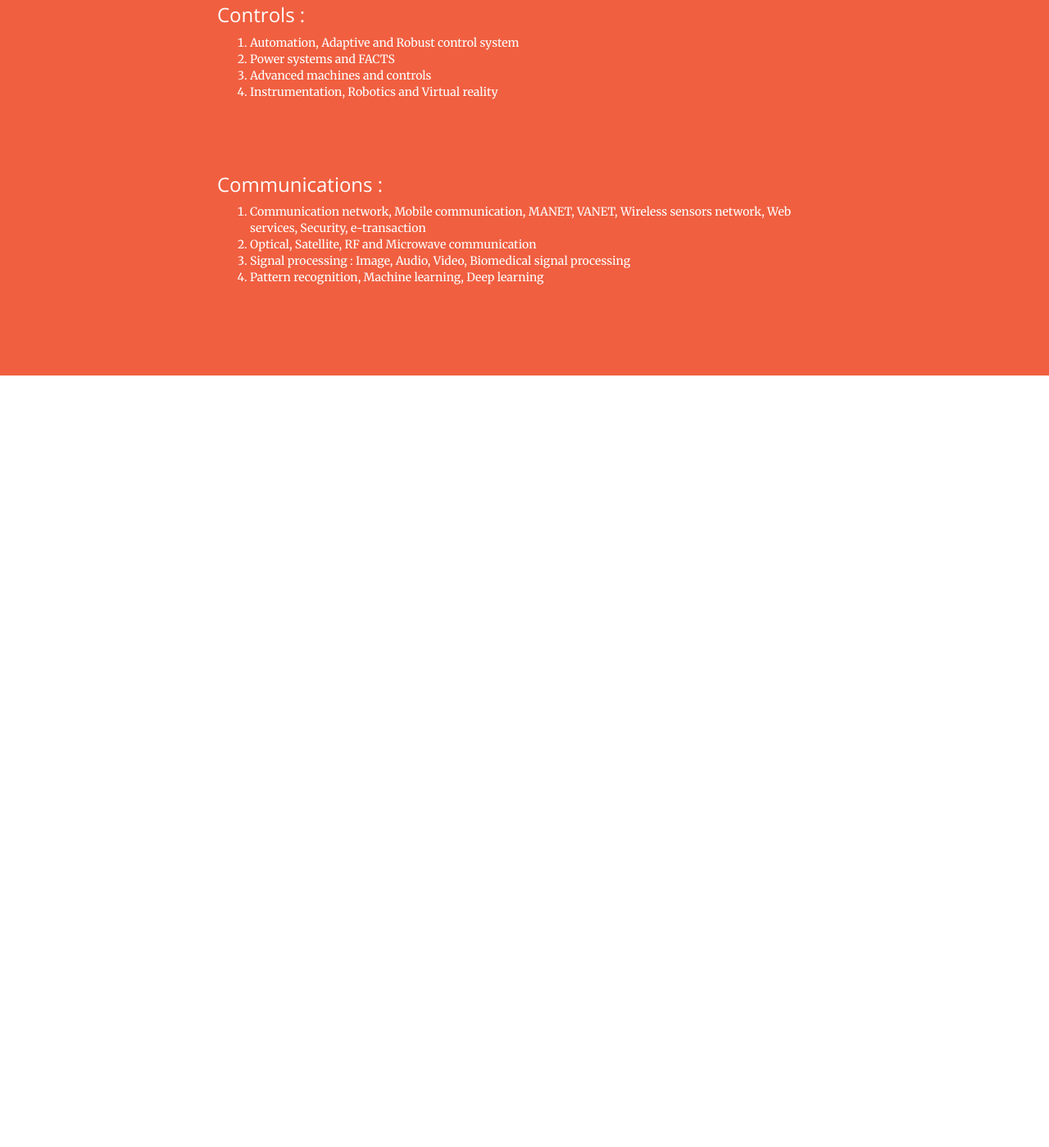
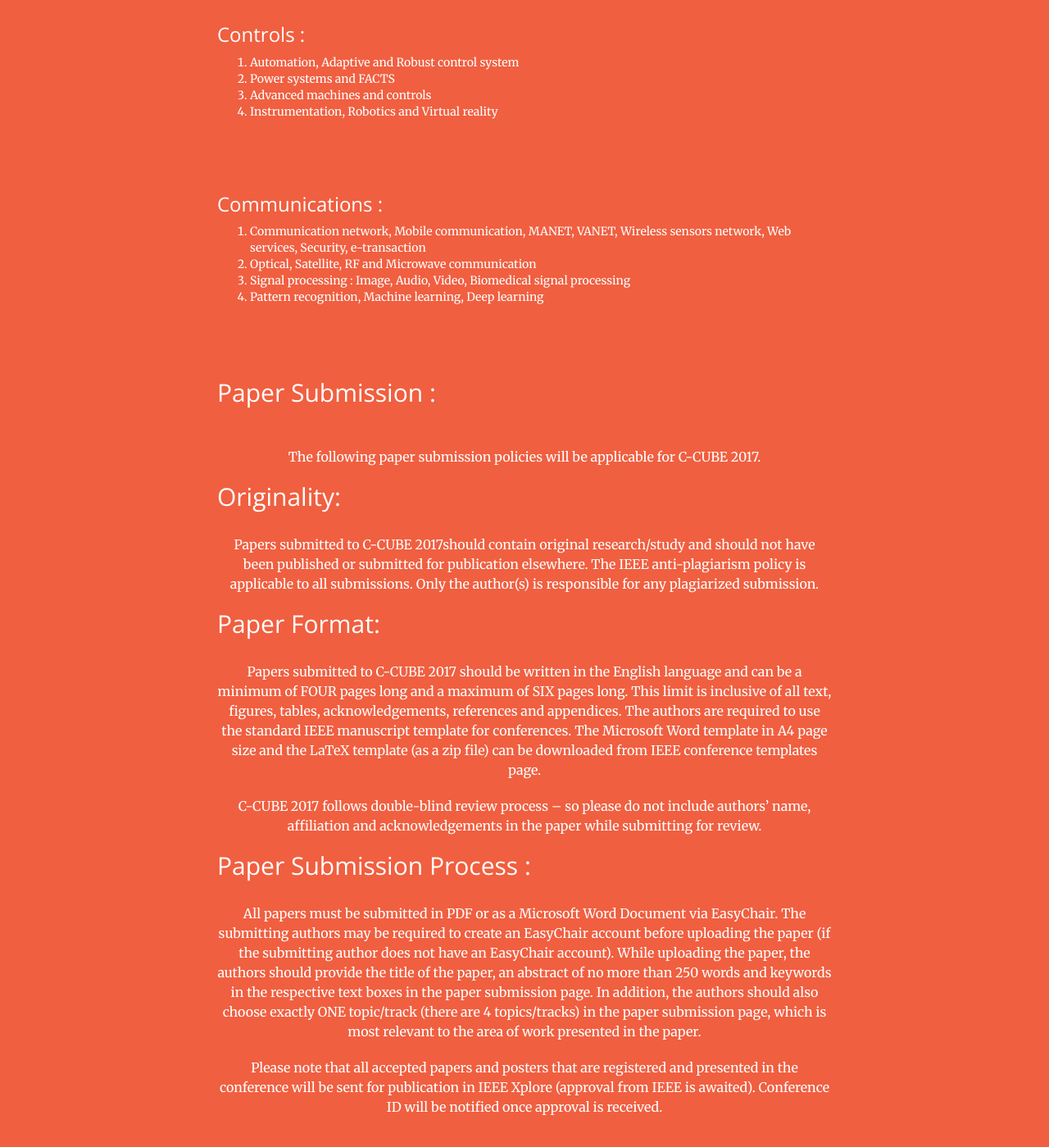
Before and after one commit to YoguBellad/ccube2017, a Jekyll site: the page built from call.html, in a window 1280 px wide and 1400 px high, scrolled down 477 px. Shown: the whole window at 82% size. Built offline with Jekyll 4.4.1, drawn with Linux system fonts in a browser that asks for light colours; before the commit the page ends 935 px from its top, so only the background shows below that; some of the changed text lies outside the part shown.

Commit message:
galery time managements3

```diff
--- a/_includes/about.html
+++ b/_includes/about.html
@@ -5,7 +5,7 @@
                 <h2 class="section-heading">About Ccube 2017</h2>
                 <hr class="light">
                 <p class="text-faded">
-CCUBE 2017 is a prestigious event organized with a motivation to provide an excellent international platform for the participants from academia and industry to discuss the cutting edge innovations, dealing with state-of-art research and future developments in the field of circuits, control and communication. This event will be held during December 15- 16, 2017. CCUBE 2017 will cover Keynote address, Plenary sessions, Panel discussions, Paper presentations and Expert lectures. This conference is jointly organized by the departments of ECE, EIE and EEE. The researches around the world are kindly invited to submit papers for CCUBE 2017. The accepted and presented papers will be published in IEEE Xplore. Conference ID.</p>
+CCUBE 2017 is a prestigious event organized with a motivation to provide an excellent international platform for the participants from academia and industry to discuss the cutting edge innovations, dealing with state-of-art research and future developments in the field of circuits, control and communication. This event will be held during December 15- 16, 2017. CCUBE 2017 will cover Keynote address, Plenary sessions, Panel discussions, Paper presentations and Expert lectures. This conference is jointly organized by the departments of ECE, EIE and EEE. The researches around the world are kindly invited to submit papers for CCUBE 2017. The accepted and presented papers will be published in IEEE Xplore (approval from IEEE is awaited). Conference ID will be notified once approval is received.</p>
 
                 <a href="About_Us" class="btn btn-default btn-xl">Check out more About Us</a>
  <a href="About_c313" class="btn btn-default btn-xl">About Ccube 2013</a>
--- a/_layouts/callPage.html
+++ b/_layouts/callPage.html
@@ -12,7 +12,9 @@
             <div class="col-lg-8 col-lg-offset-2 text-center">
          <h2 class="section-heading">Call for papers</h2>
                 <hr class="light">
+
               <br><br><br>
+<p>The scope of conference papers include but not limited to the following areas:</p>
               <h3 style="text-align: Left">Circuits :</h3>
 <ol style="text-align: Left">
 <li>IOT: Sensors, MEMS, Nano,  Devices and Circuits </li>
@@ -39,9 +41,37 @@
 <li>Signal processing : Image, Audio, Video, Biomedical signal processing</li>
 <li>Pattern recognition, Machine learning, Deep learning</li>
   </ol>
+  <br><br><br>
 
+<h2 style="text-align: Left"> Paper Submission : </h2>
+<br><br>
+<p>
+The following paper submission policies will be applicable for C-CUBE 2017.
+</p>
+<h2 style="text-align: Left"> Originality: </h2>
+<br>
+<p>
+Papers submitted to C-CUBE 2017should contain original research/study and should not have been published or submitted for publication elsewhere. The IEEE anti-plagiarism policy is applicable to all submissions. Only the author(s) is responsible for any plagiarized submission.
+</p>
+ <h2 style="text-align: Left"> Paper Format: </h2>
+<br>
+<p>
+Papers submitted to C-CUBE 2017 should be written in the English language and can be a minimum of FOUR pages long and a maximum of SIX pages long. This limit is inclusive of all text, figures, tables, acknowledgements, references and appendices. The authors are required to use the standard IEEE manuscript template for conferences. The Microsoft Word template in A4 page size and the LaTeX template (as a zip file) can be downloaded from IEEE conference templates page.
+</p>
 
-              <!--  <a href="call" class="btn btn-default btn-xl">Get Started!</a>-->
+<p>
+C-CUBE 2017 follows double-blind review process – so please do not include authors’ name, affiliation and acknowledgements in the paper while submitting for review.
+</p>
+<h2 style="text-align: Left"> Paper Submission Process : </h2>
+<br>
+<p>
+All papers must be submitted in PDF or as a Microsoft Word Document via EasyChair. The submitting authors may be required to create an EasyChair account before uploading the paper (if the submitting author does not have an EasyChair account). While uploading the paper, the authors should provide the title of the paper, an abstract of no more than 250 words and keywords in the respective text boxes in the paper submission page. In addition, the authors should also choose exactly ONE topic/track (there are 4 topics/tracks) in the paper submission page, which is most relevant to the area of work presented in the paper.
+</p>
+
+<p>
+Please note that all accepted papers and posters that are registered and presented in the conference will be sent for publication in IEEE Xplore (approval from IEEE is awaited). Conference ID will be notified once approval is received.
+</p>
+
             </div>
         </div>
     </div>
```
Also changed, not shown: _includes/downloads.html (+5 -7 lines), img/portfolio/1.jpg (renamed from img/portfolio/sdasdf.jpg).
